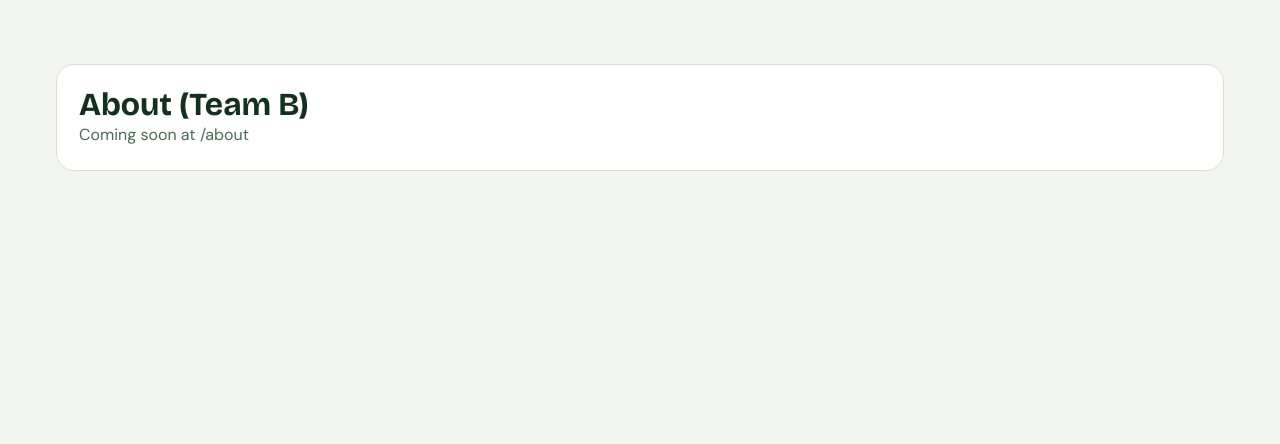
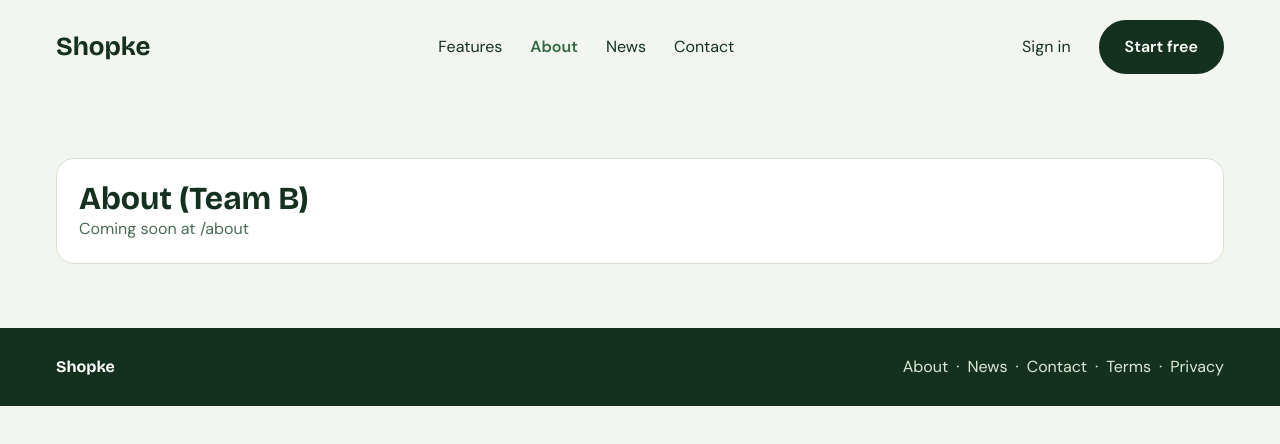
Before and after one commit to 0xgentuu/shopke, a React (Vite) app: page /about in a window 1280 px wide. Shown: the top 444 px of the page. Built offline with nearby package versions, Linux system fonts and the light colour scheme.

Commit message:
Add marketing Navbar, Footer and MarketingLayout

```diff
--- a/src/App.jsx
+++ b/src/App.jsx
@@ -1,5 +1,6 @@
 import { Routes, Route, Outlet, Link, useLocation } from "react-router-dom";
 import "./App.css";
+import MarketingLayout from "./components/marketing/MarketingLayout";
 
 /* ==========================================================================
    Shopke routes
@@ -19,7 +20,6 @@ import "./App.css";
    ========================================================================== */
 
 // Temporary stand-ins. Delete each one once the real component is imported.
-const MarketingLayout = () => <Outlet />; // Team B
 const DashboardLayout = () => <Outlet />; // Team D
 
 function Soon({ name }) {
--- /dev/null
+++ b/src/components/marketing/Footer.jsx
@@ -0,0 +1,17 @@
+import { Link } from "react-router-dom";
+import "./marketing.css";
+
+export default function Footer() {
+  return (
+    <footer className="footer section--dark">
+      <span className="footer__brand">Shopke</span>
+      <nav className="footer__links" aria-label="Footer">
+        <Link to="/about">About</Link>
+        <Link to="/news">News</Link>
+        <Link to="/contact">Contact</Link>
+        <span>Terms</span>
+        <span>Privacy</span>
+      </nav>
+    </footer>
+  );
+}
--- /dev/null
+++ b/src/components/marketing/MarketingLayout.jsx
@@ -0,0 +1,15 @@
+import { Outlet } from "react-router-dom";
+import Navbar from "./Navbar";
+import Footer from "./Footer";
+
+export default function MarketingLayout() {
+  return (
+    <>
+      <Navbar />
+      <main>
+        <Outlet />
+      </main>
+      <Footer />
+    </>
+  );
+}
--- /dev/null
+++ b/src/components/marketing/Navbar.jsx
@@ -0,0 +1,58 @@
+import { useState } from "react";
+import { Link, NavLink } from "react-router-dom";
+import "./marketing.css";
+
+const links = [
+  { to: "/about", label: "About" },
+  { to: "/news", label: "News" },
+  { to: "/contact", label: "Contact" },
+];
+
+export default function Navbar() {
+  const [open, setOpen] = useState(false);
+  const close = () => setOpen(false);
+
+  return (
+    <header className={`nav${open ? " nav--open" : ""}`}>
+      <Link to="/" className="brand" onClick={close}>
+        Shopke
+      </Link>
+
+      <button
+        type="button"
+        className="btn btn--outline btn--small nav__toggle"
+        aria-label="Toggle menu"
+        aria-expanded={open}
+        aria-controls="nav-menu"
+        onClick={() => setOpen(!open)}
+      >
+        ☰
+      </button>
+
+      <nav id="nav-menu" className="nav__links" aria-label="Main">
+        <Link to="/" onClick={close}>
+          Features
+        </Link>
+        {links.map((item) => (
+          <NavLink
+            key={item.to}
+            to={item.to}
+            className={({ isActive }) => (isActive ? "nav__link--active" : "")}
+            onClick={close}
+          >
+            {item.label}
+          </NavLink>
+        ))}
+      </nav>
+
+      <div className="nav__actions">
+        <Link to="/signin" onClick={close}>
+          Sign in
+        </Link>
+        <Link to="/signup" className="btn" onClick={close}>
+          Start free
+        </Link>
+      </div>
+    </header>
+  );
+}
--- /dev/null
+++ b/src/components/marketing/marketing.css
@@ -0,0 +1,47 @@
+/* Base .nav styles live in App.css. These are the extras Team B adds. */
+@media (max-width: 720px) {
+  .nav {
+    flex-wrap: wrap;
+    row-gap: var(--space-3);
+  }
+  .nav--open .nav__links {
+    gap: var(--space-3);
+  }
+  .nav--open .nav__actions {
+    display: flex;
+    width: 100%;
+    gap: var(--space-4);
+  }
+}
+
+.footer {
+  display: flex;
+  align-items: center;
+  justify-content: space-between;
+  flex-wrap: wrap;
+  gap: var(--space-3);
+  padding: 26px var(--page-gutter);
+}
+
+.footer__brand {
+  font-family: var(--font-heading);
+  font-weight: 700;
+  color: var(--surface);
+}
+
+.footer__links {
+  display: flex;
+  flex-wrap: wrap;
+  gap: var(--space-2);
+}
+
+.footer__links a:hover {
+  text-decoration: underline;
+}
+
+.footer__links > * + *::before {
+  content: "·";
+  display: inline-block;
+  margin-right: var(--space-2);
+  text-decoration: none;
+}
```
